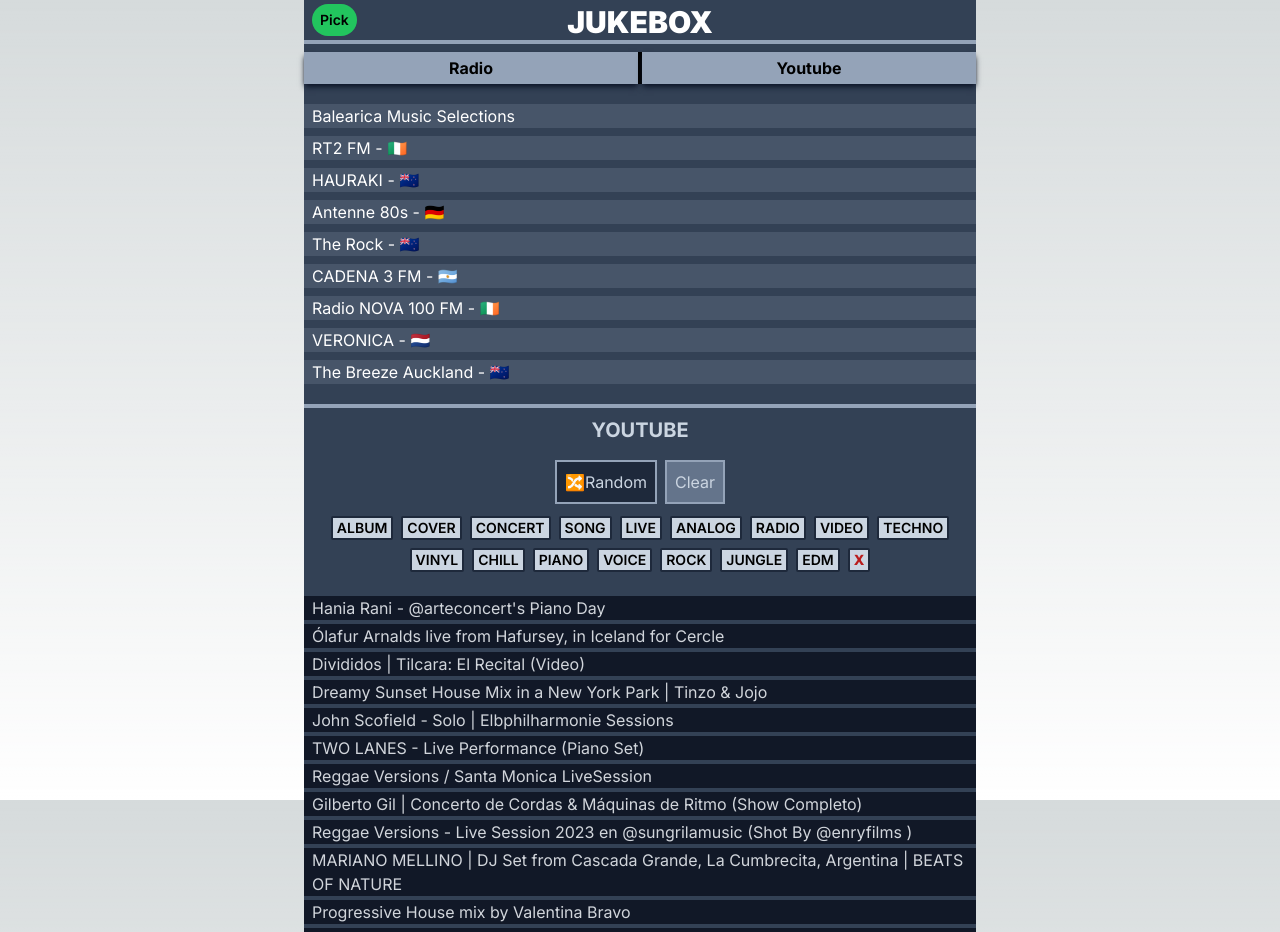
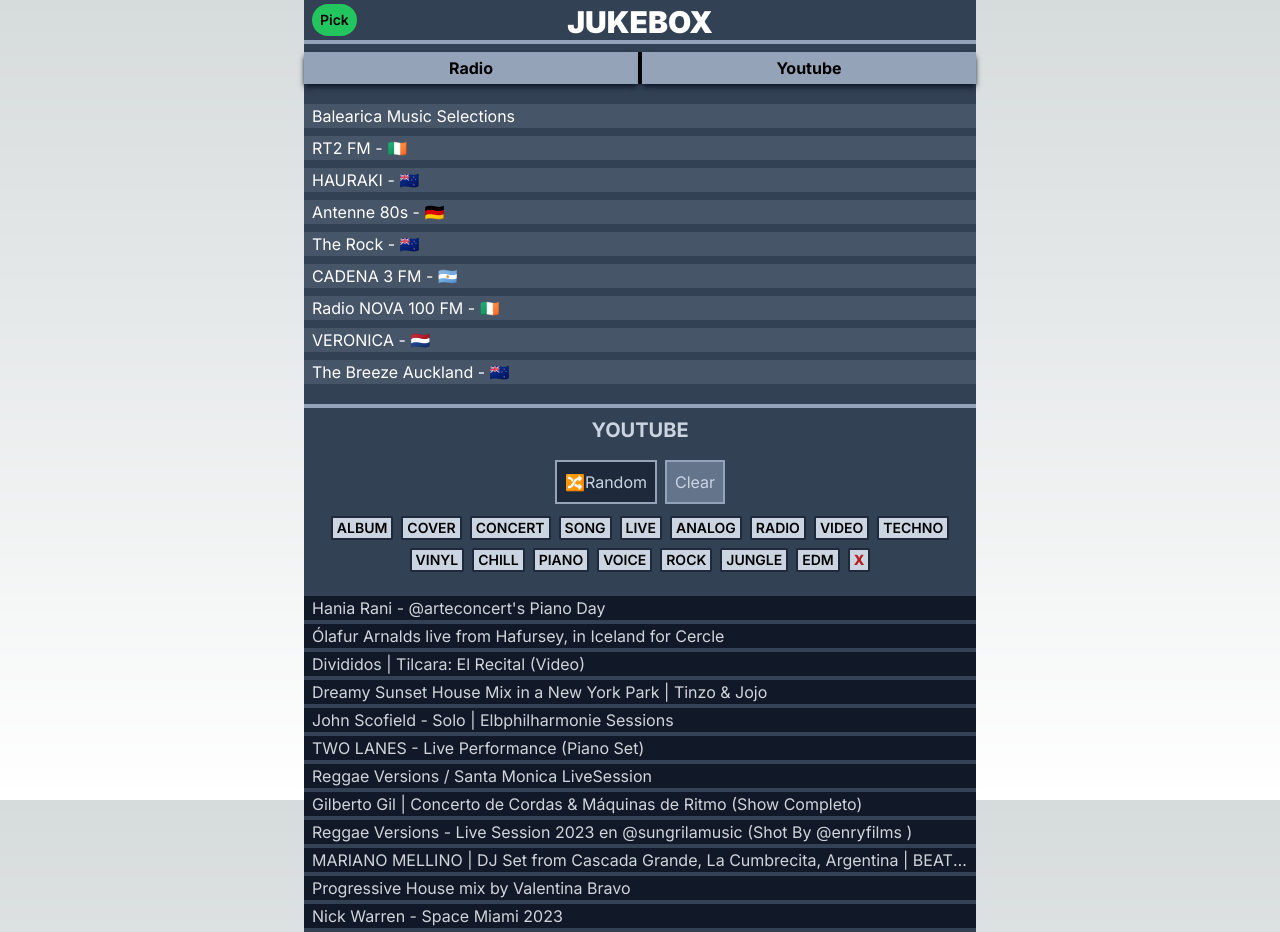
Before and after one commit to leog91/jukebox, a Next.js app: page / in a window 1280 px wide. Shown: the top 932 px of the page. Built offline with nearby package versions, Linux system fonts and the light colour scheme.

Commit message:
fix text overflow

```diff
--- a/pages/index.tsx
+++ b/pages/index.tsx
@@ -217,7 +217,7 @@
             key={m.src}
           >
             {" "}
-            <div className="px-2"> {m.title} </div>{" "}
+            <div className="px-2 truncate"> {m.title} </div>{" "}
             {/* <div>
               {" "}
               {m.tags.map((t) => (
```
